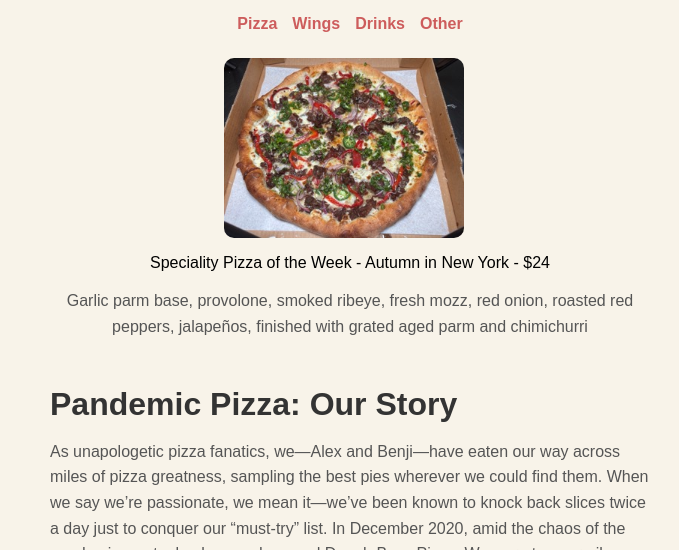
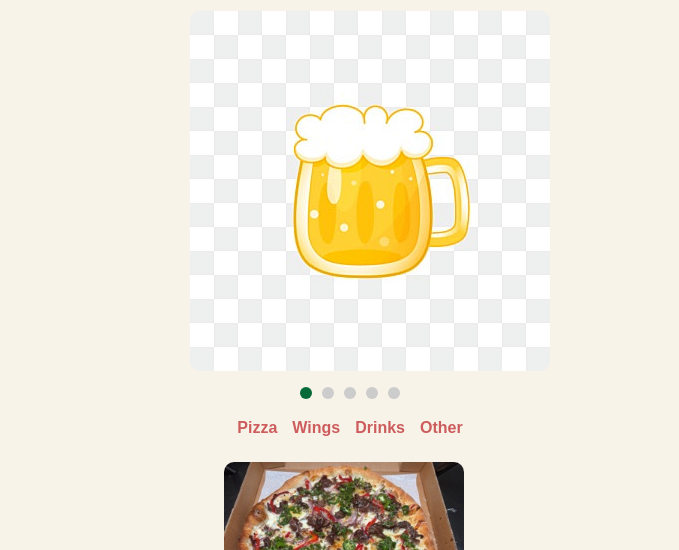
Before and after one commit to ColePeterson05/DoughBoysWebsite, a website: page index.html in a window 1280 px wide. Shown: the part 250-800 px from the top of the page, without its empty margins (290-969 px from the left). Drawn offline with Linux system fonts and the light colour scheme.

Commit message:
Added Carousel
+added JS Carousel (temp images) for hosting weekly pizzas and such.

+Next task is fixing the mouse image

+Added index.js to main file

```diff
--- a/Main_Page.css
+++ b/Main_Page.css
@@ -195,3 +195,57 @@ h2 {
     margin-bottom: 25px;
     text-align: left;
 }
+
+
+.carousel {
+    position: relative;
+    width: 400px;
+    margin: 0 auto;
+    overflow: hidden;
+    border-radius: 10px;
+}
+
+.carousel-list {
+    display: flex;
+    transition: transform 0.5s ease;
+}
+.carousel-item {
+    display: flex;
+    transition: transform 0.5s ease;
+    cursor: pointer;
+    z-index: 0;
+}
+
+.carousel-item.active {
+    min-width: 100%;
+    flex-shrink: 0;
+}
+
+.carousel-item img {
+    width: 100%;
+    display: block;
+    border-radius: 10px;
+}
+
+.carousel-nav {
+    display: flex;
+    justify-content: center;
+    margin-top: 1rem;
+    position: relative;
+    z-index: 10;
+}
+
+.nav-item {
+    display: inline-block;
+    width: 12px;
+    height: 12px;
+    margin: 0 5px;
+    background-color: #ccc;
+    border-radius: 50%;
+    cursor: pointer;
+    transition: background-color 0.3s;
+}
+
+.nav-item.active {
+    background-color: #046a38;
+}
--- a/index.html
+++ b/index.html
@@ -19,7 +19,23 @@
     <header class="banner">
         <img src="DBLogo.png" alt="Dough Boys Logo"/>
     </header>
+    <div class="carousel">
+        <ul class="carousel-list">
+            <li class="carousel-item active"><img src="smallBeer.jpeg" alt="test 1"></li>
+            <li class="carousel-item"><img src="smallBeer.jpeg" alt="test 2"></li>
+            <li class="carousel-item"><img src="smallBeer.jpeg" alt="test 3"></li>
+            <li class="carousel-item"><img src="smallBeer.jpeg" alt="test 4"></li>
+            <li class="carousel-item"><img src="smallBeer.jpeg" alt="test 5"></li>
+        </ul>
 
+        <div class="carousel-nav">
+            <span class="nav-item active"></span>
+            <span class="nav-item"></span>
+            <span class="nav-item"></span>
+            <span class="nav-item"></span>
+            <span class="nav-item"></span>
+        </div>
+    </div>
     <!-- Navigation menu for the site -->
     <nav>
         <ul>
@@ -82,5 +98,6 @@
         </p>
     </div>
 </footer>
+<script src="index.js"></script>
 </body>
 </html>
--- a/index.js
+++ b/index.js
@@ -3,3 +3,28 @@ const follower = document.getElementById('follower');
 document.addEventListener('mousemove', (e) => {
     follower.style.transform = `translate(${e.clientX}px, ${e.clientY}px)`;
 });
+
+console.log("JAVASCRIPT IS WORKING HORRAY 🥲");
+'use strict';
+
+const carouselItems = document.querySelectorAll('.carousel-item');
+const navItems = document.querySelectorAll('.nav-item');
+const nav = document.querySelector('.carousel-nav');
+
+nav.addEventListener('click', function (e) {
+    if (!e.target.classList.contains('nav-item')) return;
+
+    const clickedDot = e.target;
+    const activeDot = document.querySelector('.nav-item.active');
+
+    if (clickedDot === activeDot) return;
+
+    const newIndex = Array.from(navItems).indexOf(clickedDot);
+    const activeIndex = Array.from(navItems).indexOf(activeDot);
+
+    carouselItems[activeIndex].classList.remove('active');
+    activeDot.classList.remove('active');
+
+    carouselItems[newIndex].classList.add('active');
+    clickedDot.classList.add('active');
+});
```
